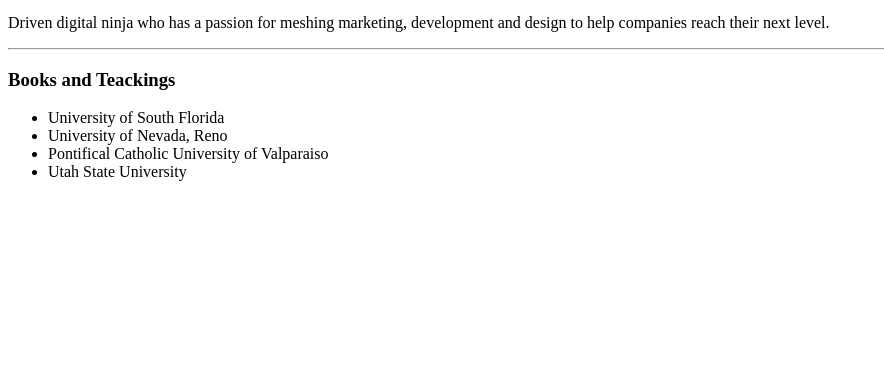
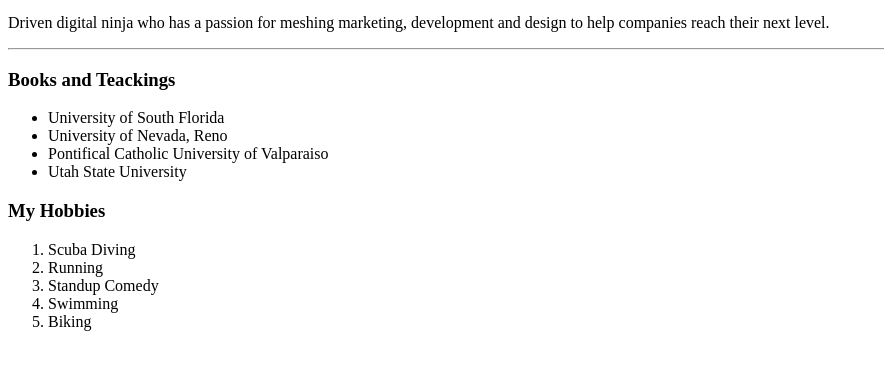
Before and after one commit to evanthacker/portfolio, a plain HTML site: page index.html in a window 1280 px wide. Shown: the part 100-470 px from the top of the page, without its empty margins (0-884 px from the left). Drawn offline with Linux system fonts and the light colour scheme.

Commit message:
unordered and order lists

```diff
--- a/index.html
+++ b/index.html
@@ -36,6 +36,14 @@
       <li>Pontifical Catholic University of Valparaiso</li>
       <li>Utah State University</li>
     </ul>
+    <h3>My Hobbies</h3>
+    <ol>
+      <li>Scuba Diving</li>
+      <li>Running</li>
+      <li>Standup Comedy</li>
+      <li>Swimming</li>
+      <li>Biking</li>
+    </ol>
 
     <script src="" async defer></script>
   </body>
```
